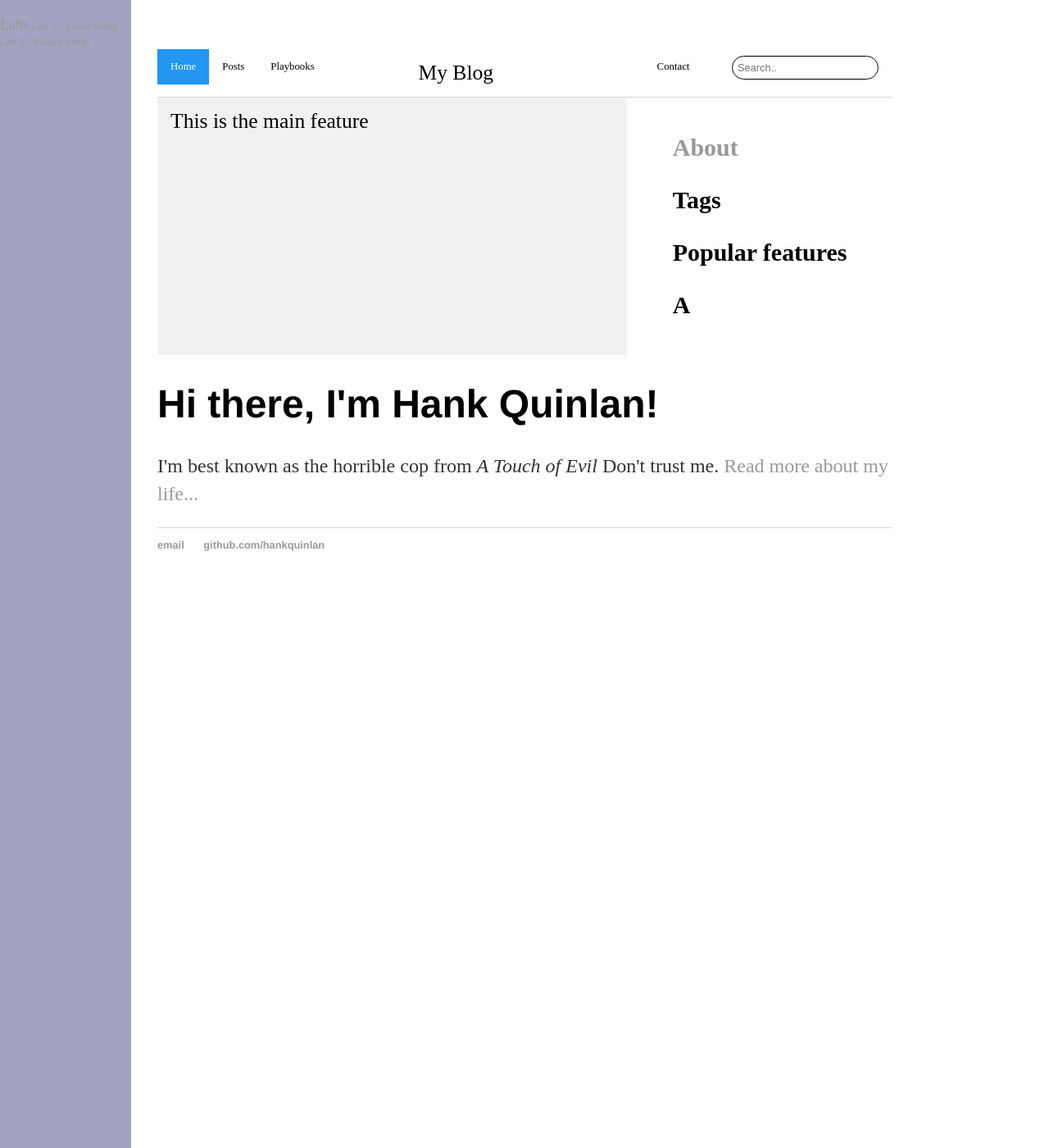
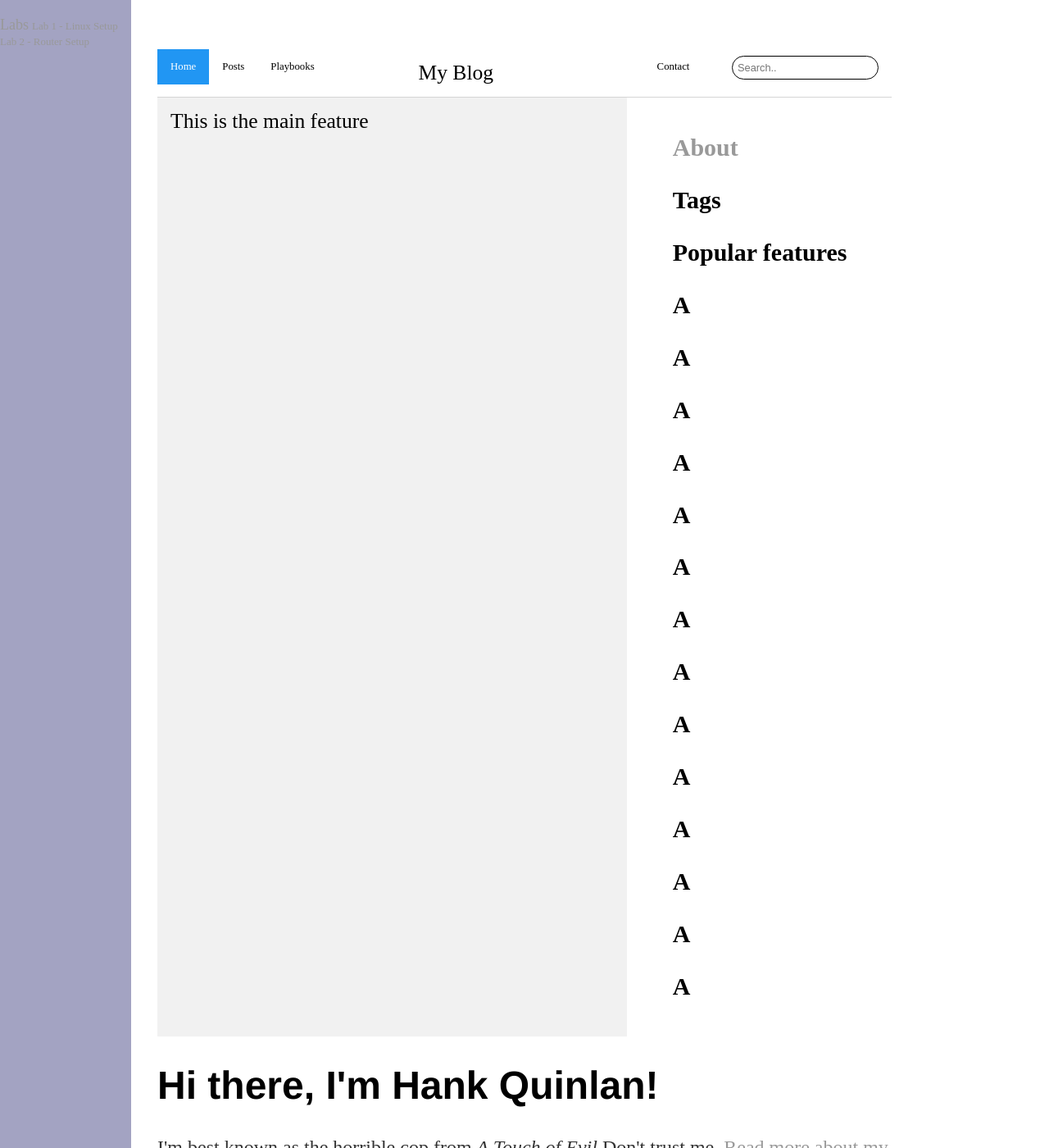
Before and after one commit to billparry99/billparry99.github.io, a Jekyll site: the page built from index.html, in a window 1280 px wide and 1400 px high. Shown: the whole window at 82% size. Built offline with Jekyll 4.4.1, drawn with Linux system fonts in a browser that asks for light colours.

Commit message:
Update default.html

```diff
--- a/_layouts/default.html
+++ b/_layouts/default.html
@@ -57,6 +57,19 @@
 						<h3>Tags</h3>
 						<h3>Popular features</h3>
 						<h3>A</h3>
+						<h3>A</h3>
+						<h3>A</h3>
+						<h3>A</h3>
+						<h3>A</h3>
+						<h3>A</h3>
+						<h3>A</h3>
+						<h3>A</h3>
+						<h3>A</h3>
+						<h3>A</h3>
+						<h3>A</h3>
+						<h3>A</h3>
+						<h3>A</h3>
+						<h3>A</h3>
 					</ul>
 				</div>
 			  </div>
```
